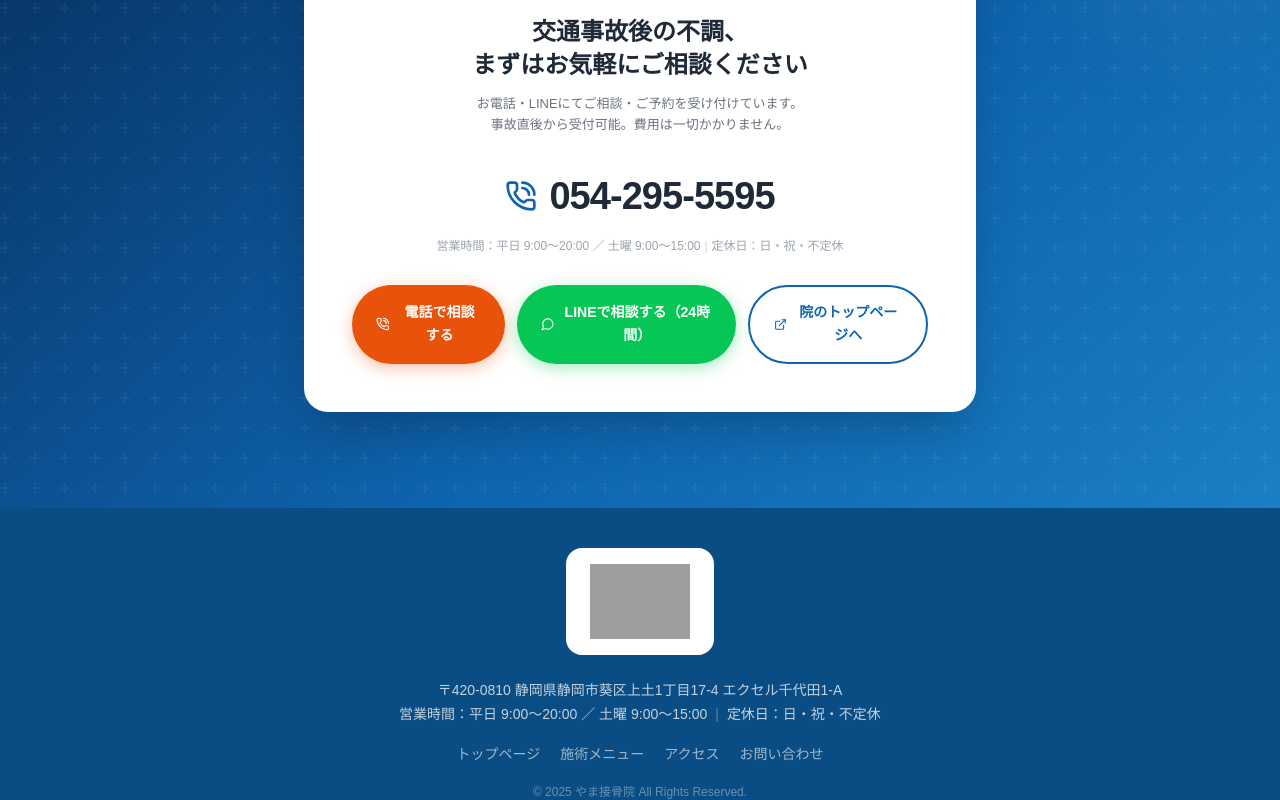
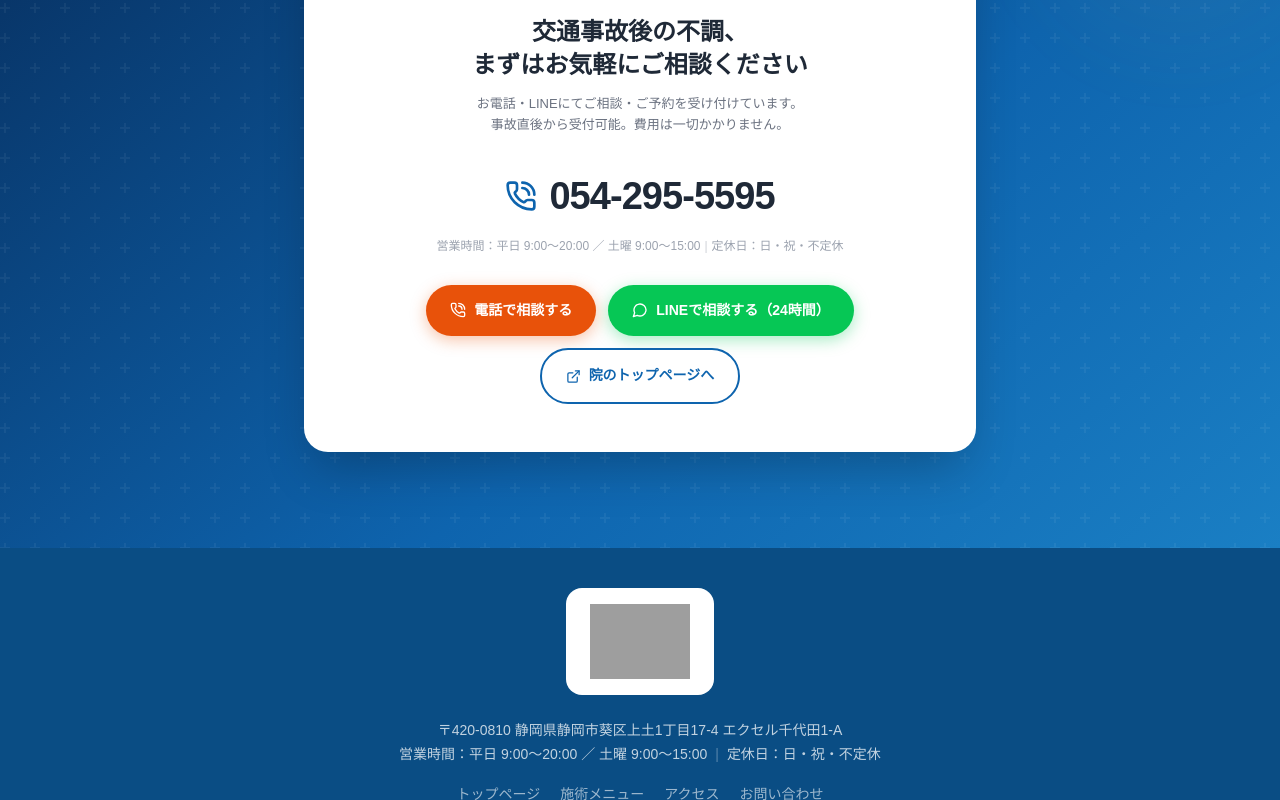
Before and after one commit to ItsukiKurusu/yamasekkotsuin-jiko, a Next.js app: page / in a window 1280 px wide. Shown: the part 11200-12000 px from the top of the page. Built offline with nearby package versions, Linux system fonts and the light colour scheme; grey boxes are pictures that could not be loaded.

Commit message:
Fix CTA button text wrapping: group phone+LINE, separate top page link
Split into two rows: phone and LINE buttons side-by-side on sm+,
top page link centered below. Added whitespace-nowrap and flex-shrink-0
to prevent mid-text line breaks.

Co-Authored-By: Claude Sonnet 4.6 <noreply@anthropic.com>

```diff
--- a/app/components/sections/CtaSection.tsx
+++ b/app/components/sections/CtaSection.tsx
@@ -83,30 +83,32 @@ export default function CtaSection() {
           </p>
 
           {/* CTA buttons */}
-          <div className="flex flex-col sm:flex-row gap-3 justify-center">
+          <div className="flex flex-col gap-3 items-center">
+            <div className="flex flex-col sm:flex-row gap-3 w-full sm:w-auto">
               <a
                 href="tel:0540000000"
-              className="inline-flex items-center justify-center gap-2 bg-[#e8520a] hover:bg-[#c4410a] text-white font-bold px-6 py-3.5 rounded-full transition-all duration-200 hover:-translate-y-0.5 shadow-[0_4px_16px_rgba(232,82,10,0.35)] text-[14px]"
+                className="inline-flex items-center justify-center gap-2 bg-[#e8520a] hover:bg-[#c4410a] text-white font-bold px-6 py-3.5 rounded-full transition-all duration-200 hover:-translate-y-0.5 shadow-[0_4px_16px_rgba(232,82,10,0.35)] text-[14px] whitespace-nowrap"
               >
-              <PhoneCall size={16} />
+                <PhoneCall size={16} className="flex-shrink-0" />
                 電話で相談する
               </a>
               <a
                 href="https://line.me/R/ti/p/@688vrvtg"
                 target="_blank"
                 rel="noopener noreferrer"
-              className="inline-flex items-center justify-center gap-2 bg-[#06c755] hover:bg-[#05b04b] text-white font-bold px-6 py-3.5 rounded-full transition-all duration-200 hover:-translate-y-0.5 shadow-[0_4px_16px_rgba(6,199,85,0.35)] text-[14px]"
+                className="inline-flex items-center justify-center gap-2 bg-[#06c755] hover:bg-[#05b04b] text-white font-bold px-6 py-3.5 rounded-full transition-all duration-200 hover:-translate-y-0.5 shadow-[0_4px_16px_rgba(6,199,85,0.35)] text-[14px] whitespace-nowrap"
               >
-              <MessageCircle size={16} />
+                <MessageCircle size={16} className="flex-shrink-0" />
                 LINEで相談する（24時間）
               </a>
+            </div>
             <a
               href="https://yama-sekkotsuin.jp/"
               target="_blank"
               rel="noopener noreferrer"
-              className="inline-flex items-center justify-center gap-2 bg-white text-[#0e64ae] border-2 border-[#0e64ae] hover:bg-[#0e64ae] hover:text-white font-bold px-6 py-3.5 rounded-full transition-all duration-200 hover:-translate-y-0.5 text-[14px]"
+              className="inline-flex items-center justify-center gap-2 bg-white text-[#0e64ae] border-2 border-[#0e64ae] hover:bg-[#0e64ae] hover:text-white font-bold px-6 py-3.5 rounded-full transition-all duration-200 hover:-translate-y-0.5 text-[14px] whitespace-nowrap"
             >
-              <ExternalLink size={15} />
+              <ExternalLink size={15} className="flex-shrink-0" />
               院のトップページへ
             </a>
           </div>
```
Lines whose indentation alone changed are shown as unchanged.
